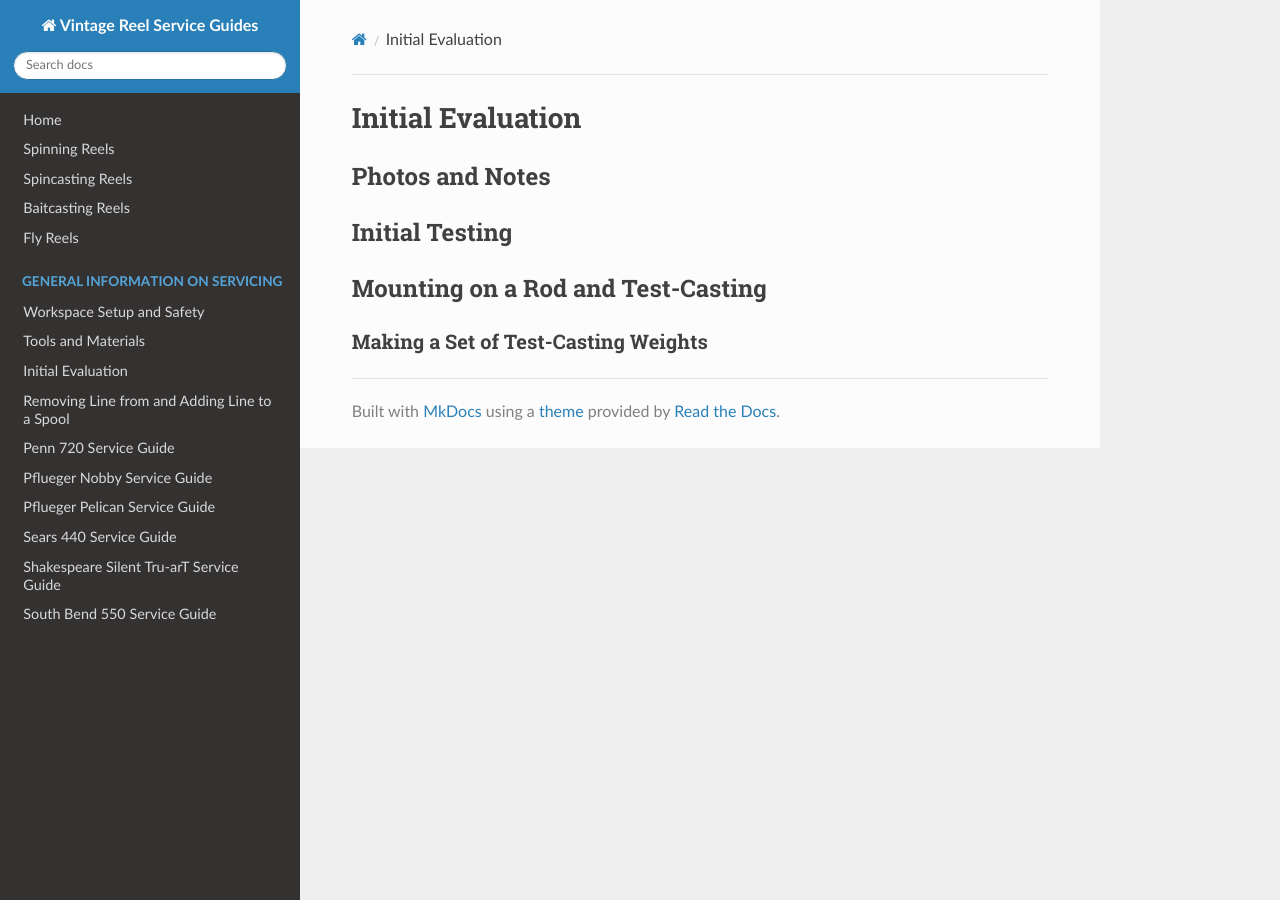
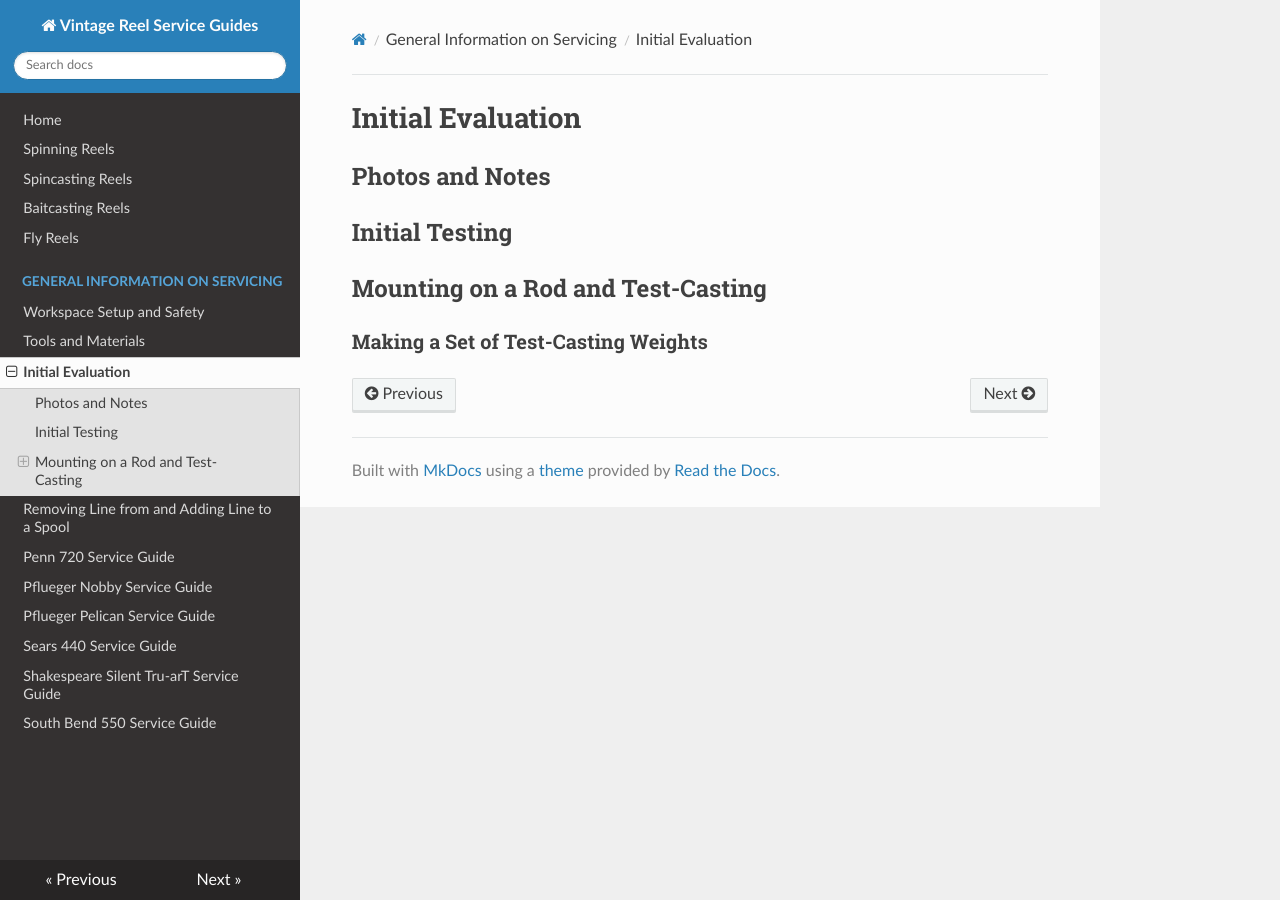
Before and after one commit to john-tech-writer/vintage-reel-service-guides, an MkDocs documentation site: the page built from docs/initial-evaluation.md, in a window 1280 px wide. Built offline with MkDocs 1.6.1, drawn with Linux system fonts in a browser that asks for light colours; nearby versions of some CDN libraries; some of the changed lines change nothing that is shown.

Commit message:
fixed nav links again

```diff
--- a/mkdocs.yml
+++ b/mkdocs.yml
@@ -3,15 +3,15 @@ site_url: https://john-tech-writer.github.io/vintage-reel-service-guides
 
 nav:
   - Home: index.md
-  - Spinning Reels: docs/spinning-reels.md
-  - Spincasting Reels: docs/spincasting-reels.md
-  - Baitcasting Reels: docs/baitcasting-reels.md
-  - Fly Reels: docs/fly-reels.md
+  - Spinning Reels: spinning-reels.md
+  - Spincasting Reels: spincasting-reels.md
+  - Baitcasting Reels: baitcasting-reels.md
+  - Fly Reels: fly-reels.md
   - General Information on Servicing:
-    - Workspace Setup and Safety: docs/workspace-safety.md
-    - Tools and Materials: docs/tool-materials.md
-    - Initial Evaluation: docs/initial-evaluation.md
-    - Removing Line from and Adding Line to a Spool: docs/removing-adding-line.md
+    - Workspace Setup and Safety: workspace-safety.md
+    - Tools and Materials: tool-materials.md
+    - Initial Evaluation: initial-evaluation.md
+    - Removing Line from and Adding Line to a Spool: removing-adding-line.md
   - Penn 720 Service Guide: penn/penn-720-service-guide.md
   - Pflueger Nobby Service Guide: pflueger/pflueger-nobby-service-guide.md
   - Pflueger Pelican Service Guide: pflueger/pflueger-pelican-service-guide.md
```
